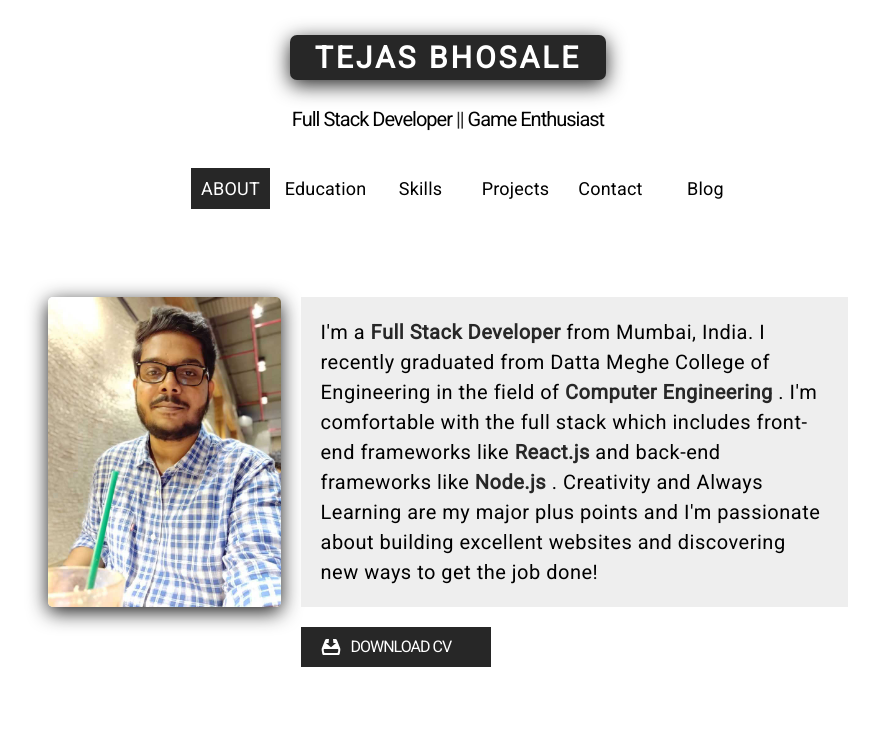
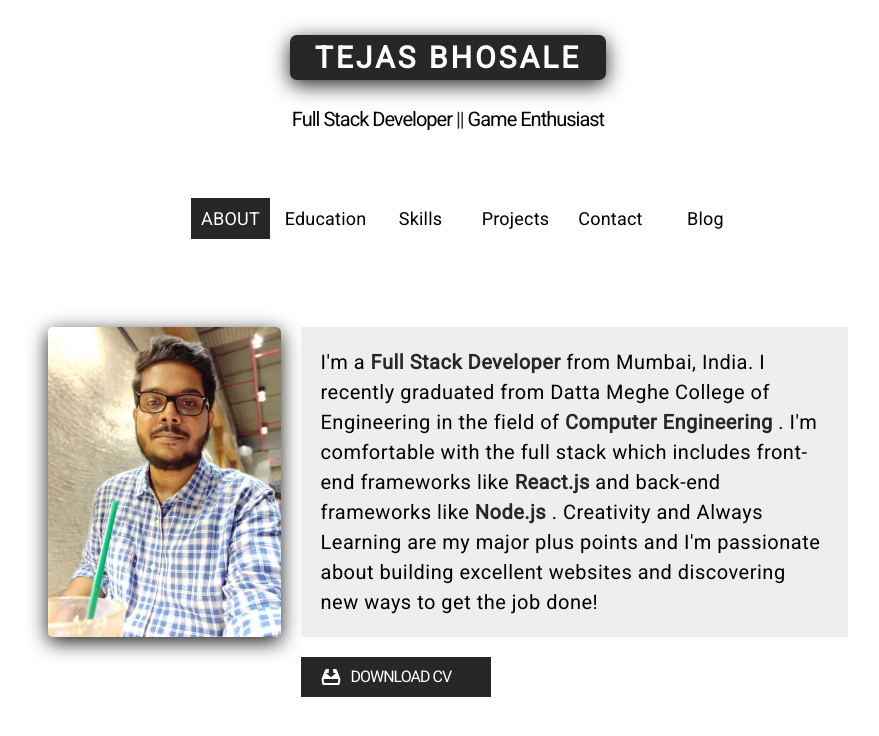
Before and after one commit to bhosaleT/my-portfolio-react, a React (Create React App) app: page / in a window 1280 px wide. Shown: the top 736 px of the page, without its empty margins (192-1071 px from the left). Built offline with nearby package versions, Linux system fonts and the light colour scheme.

Commit message:
updated css

```diff
--- a/src/css/App.css
+++ b/src/css/App.css
@@ -129,7 +129,7 @@ li {
   align-items: center;
   justify-items: center;
   cursor: pointer;
-  margin-top: 25px;
+  margin-top: 55px;
   font-size: 18px;
 }
 
```
